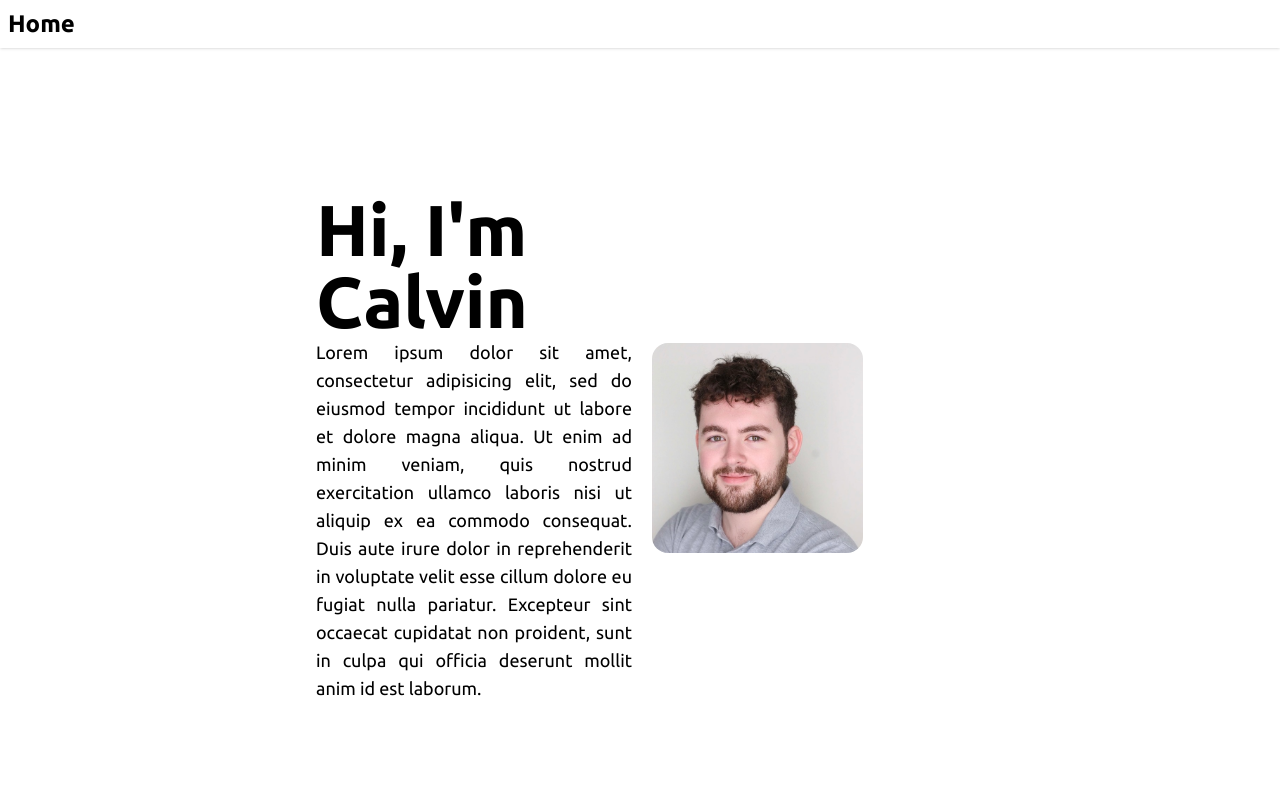
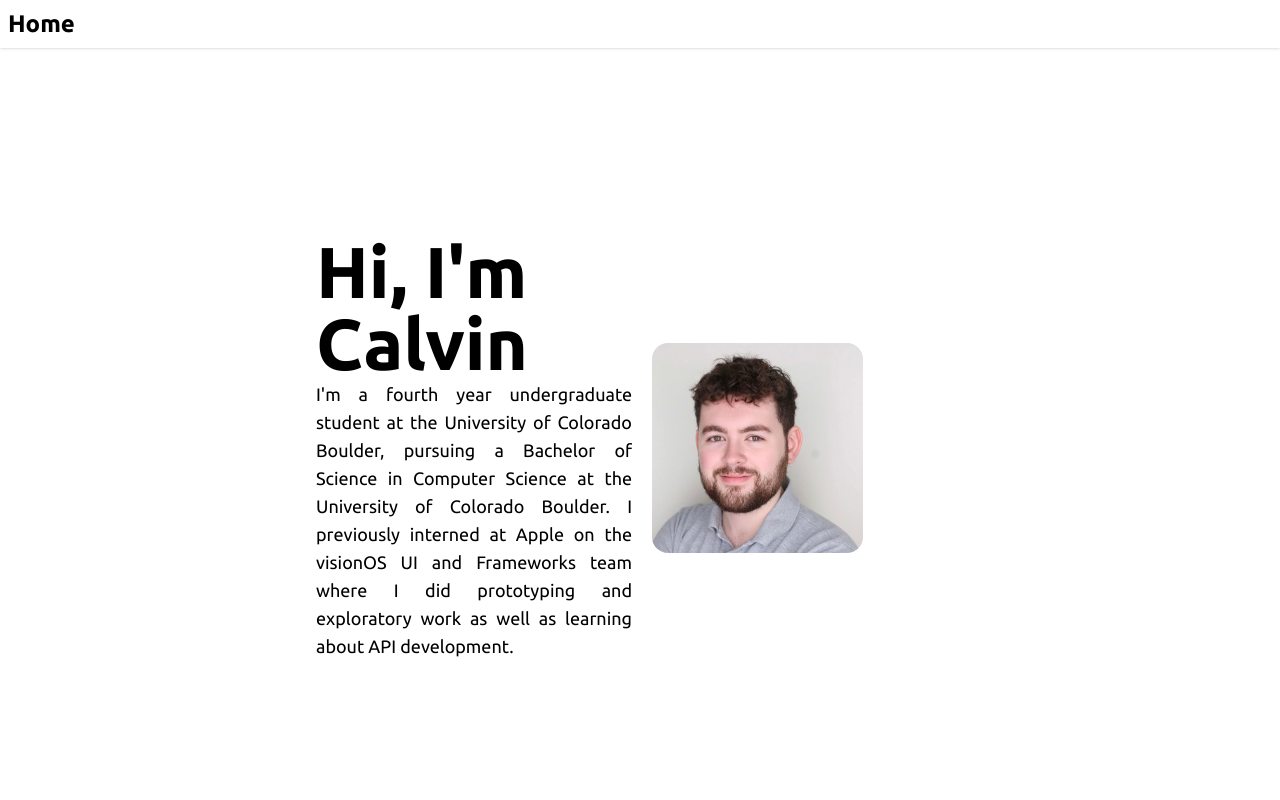
Before and after one commit to Calvin-Bonomo/Calvin-Bonomo.github.io, a Next.js app: page / in a window 1280 px wide. Shown: the top 800 px of the page. Built offline with nearby package versions, Linux system fonts and the light colour scheme.

Commit message:
Added description

```diff
--- a/app/page.tsx
+++ b/app/page.tsx
@@ -14,7 +14,7 @@ export default function Home() {
             <div className={`flex justify-end`}>
                 <div className={`md:w-2/3 lg:w-1/2`}>
                     <h1 className={`text-4xl lg:text-7xl font-bold`}>Hi, I'm Calvin</h1>
-                    <p className={`text-justify text-sm md:text-lg`}>Lorem ipsum dolor sit amet, consectetur adipisicing elit, sed do eiusmod tempor incididunt ut labore et dolore magna aliqua. Ut enim ad minim veniam, quis nostrud exercitation ullamco laboris nisi ut aliquip ex ea commodo consequat. Duis aute irure dolor in reprehenderit in voluptate velit esse cillum dolore eu fugiat nulla pariatur. Excepteur sint occaecat cupidatat non proident, sunt in culpa qui officia deserunt mollit anim id est laborum.</p>
+                    <p className={`text-justify text-sm md:text-lg`}>I'm a fourth year undergraduate student at the University of Colorado Boulder, pursuing a Bachelor of Science in Computer Science at the University of Colorado Boulder. I previously interned at Apple on the visionOS UI and Frameworks team where I did prototyping and exploratory work as well as learning about API development.</p>
                 </div>
             </div>
             <Image className={`sm:m-1 md:w-2/3 lg:w-1/3 rounded-2xl`}
```
